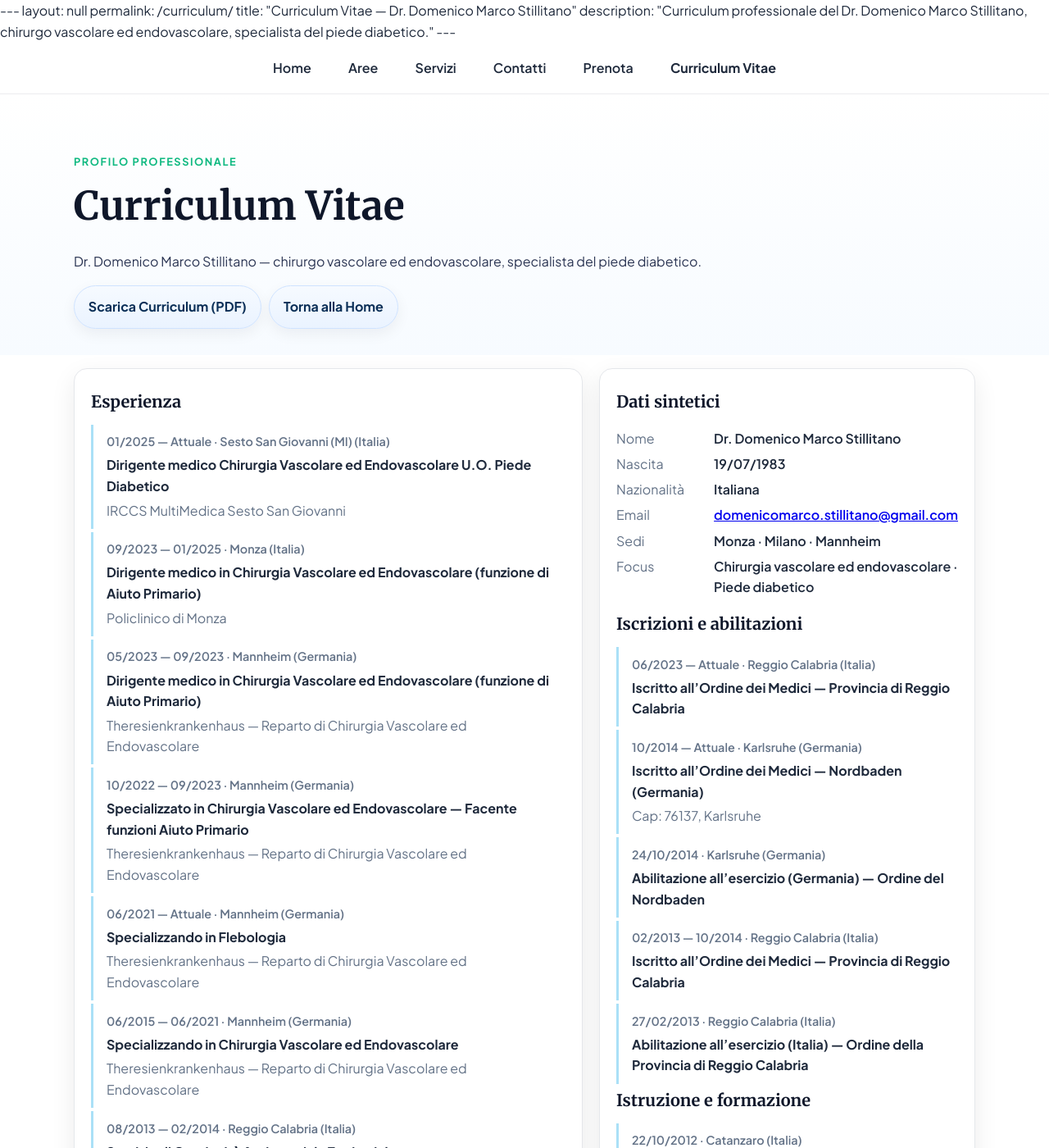
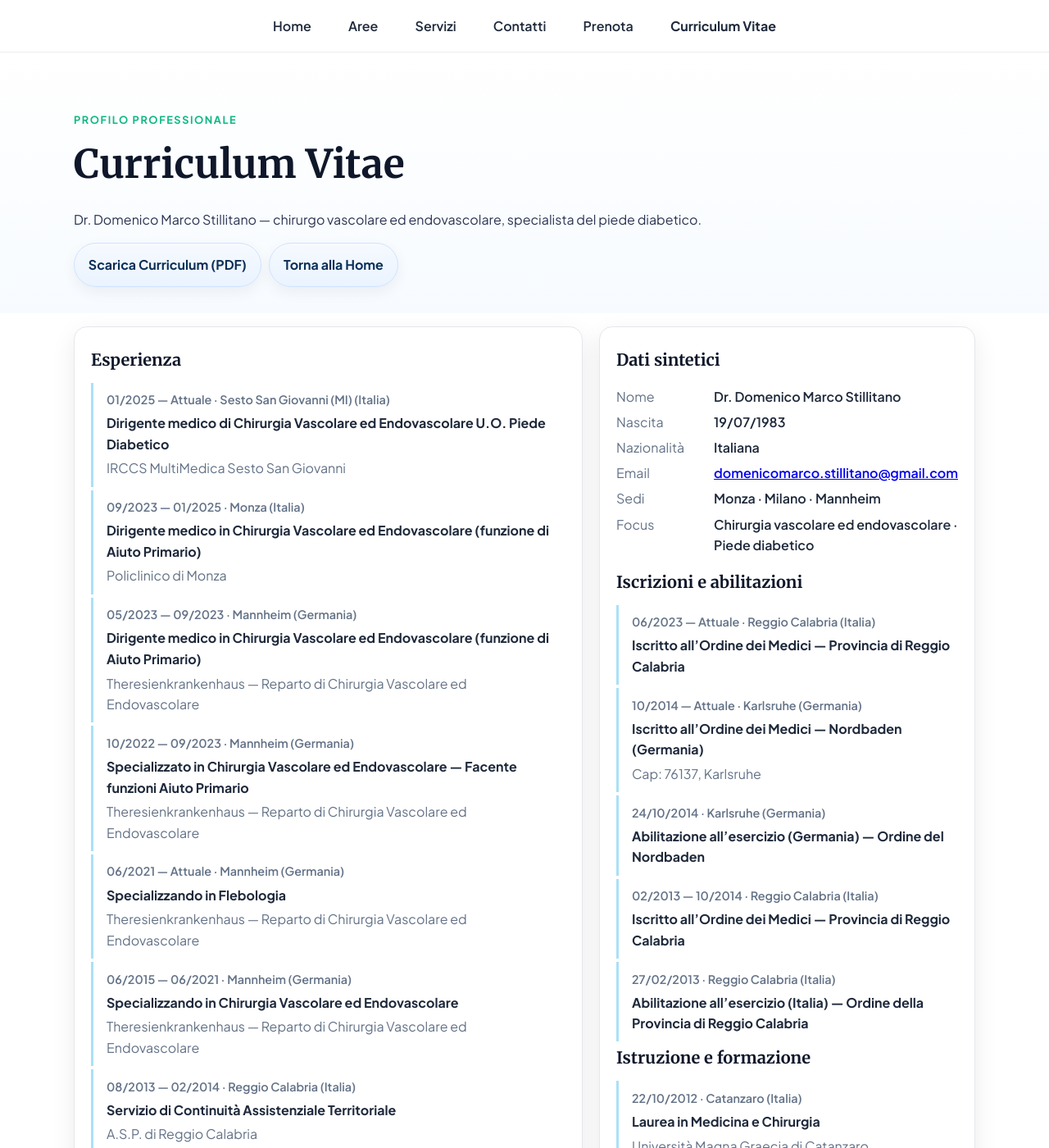
Before and after one commit to domenicomarcostillitano/domenicomarcostillitano.github.io, a Jekyll site: the page curriculum/index.html, which Jekyll copies as it is, in a window 1280 px wide and 1400 px high. Shown: the whole window at 82% size. Built offline with Jekyll 4.4.1, drawn with Linux system fonts in a browser that asks for light colours.

Commit message:
Update index.html

```diff
--- a/curriculum/index.html
+++ b/curriculum/index.html
@@ -1,19 +1,10 @@
-
-
----
-layout: null
-permalink: /curriculum/
-title: "Curriculum Vitae — Dr. Domenico Marco Stillitano"
-description: "Curriculum professionale del Dr. Domenico Marco Stillitano, chirurgo vascolare ed endovascolare, specialista del piede diabetico."
----
-
 <!doctype html>
 <html lang="it">
 <head>
   <meta charset="utf-8" />
   <meta name="viewport" content="width=device-width, initial-scale=1" />
-  <title>{{ page.title }}</title>
-  <meta name="description" content="{{ page.description }}" />
+  <title>Curriculum Vitae — Dr. Domenico Marco Stillitano</title>
+  <meta name="description" content="Curriculum professionale del Dr. Domenico Marco Stillitano, chirurgo vascolare ed endovascolare, specialista del piede diabetico.">
   <link href="https://fonts.googleapis.com/css2?family=Inter:wght@300;400;600;700&family=Merriweather:wght@400;700&family=Plus+Jakarta+Sans:wght@300;400;600;700&display=swap" rel="stylesheet">
   <style>
     :root{
@@ -53,22 +44,15 @@ description: "Curriculum professionale del Dr. Domenico Marco Stillitano, chirur
     .btn{display:inline-flex; align-items:center; justify-content:center; gap:.45rem; text-decoration:none; padding:.8rem 1.05rem; font-weight:700; border-radius:999px; border:1px solid #cfe3ff; background:linear-gradient(180deg,var(--soft-blue-1),var(--soft-blue-2)); color:var(--blue-ink); box-shadow:0 6px 18px rgba(15,23,42,.06)}
     .btn:hover{transform:translateY(-2px); box-shadow:0 10px 26px rgba(15,23,42,.10)}
 
-    /* Tabella rapida */
+    /* DL e liste */
     .dl{display:grid; grid-template-columns:1fr 2fr; gap:.35rem .8rem}
     .dl dt{color:var(--muted)}
     .dl dd{margin:0; font-weight:600}
+    .pubs{list-style:none; padding-left:0}
+    .pubs li{margin:.35rem 0}
+    .pubs a{text-decoration:none}
 
-    /* Lista pubblicazioni */
-    .pubs{list-style: none; padding-left: 0}
-    .pubs li{margin:.35rem 0}
-    .pubs a{text-decoration: none}
-
-    /* Print */
-    @media print{
-      .site-header, .actions{display:none}
-      body{background:#fff}
-      .card{box-shadow:none}
-    }
+    @media print{ .site-header, .actions{display:none} .card{box-shadow:none} }
   </style>
 </head>
 <body>
@@ -90,9 +74,8 @@ description: "Curriculum professionale del Dr. Domenico Marco Stillitano, chirur
       <h1>Curriculum Vitae</h1>
       <p class="lead">Dr. Domenico Marco Stillitano — chirurgo vascolare ed endovascolare, specialista del piede diabetico.</p>
       <div class="actions">
-        <a class="btn" href="/assets/pdf/curriculum_stillitano.pdf" download>
-          Scarica Curriculum (PDF)
-        </a>
+        <!-- Link PDF statico -->
+        <a class="btn" href="/assets/pdf/curriculum_stillitano.pdf" download>Scarica Curriculum (PDF)</a>
         <a class="btn" href="/">Torna alla Home</a>
       </div>
     </div>
@@ -100,15 +83,16 @@ description: "Curriculum professionale del Dr. Domenico Marco Stillitano, chirur
 
   <main class="section">
     <div class="container cv-grid">
+
       <!-- Colonna sinistra -->
       <div class="card">
         <h2>Esperienza</h2>
         <div class="item">
           <div class="when">01/2025 — Attuale · Sesto San Giovanni (MI) (Italia)</div>
-          <div class="what">Dirigente medico Chirurgia Vascolare ed Endovascolare U.O. Piede Diabetico</div>
+          <div class="what">Dirigente medico di Chirurgia Vascolare ed Endovascolare U.O. Piede Diabetico</div>
           <div class="where">IRCCS MultiMedica Sesto San Giovanni</div>
         </div>
-          <div class="item">
+        <div class="item">
           <div class="when">09/2023 — 01/2025 · Monza (Italia)</div>
           <div class="what">Dirigente medico in Chirurgia Vascolare ed Endovascolare (funzione di Aiuto Primario)</div>
           <div class="where">Policlinico di Monza</div>
```
Also changed, not shown: other parts of curriculum/index.html (+1 -1 lines).
